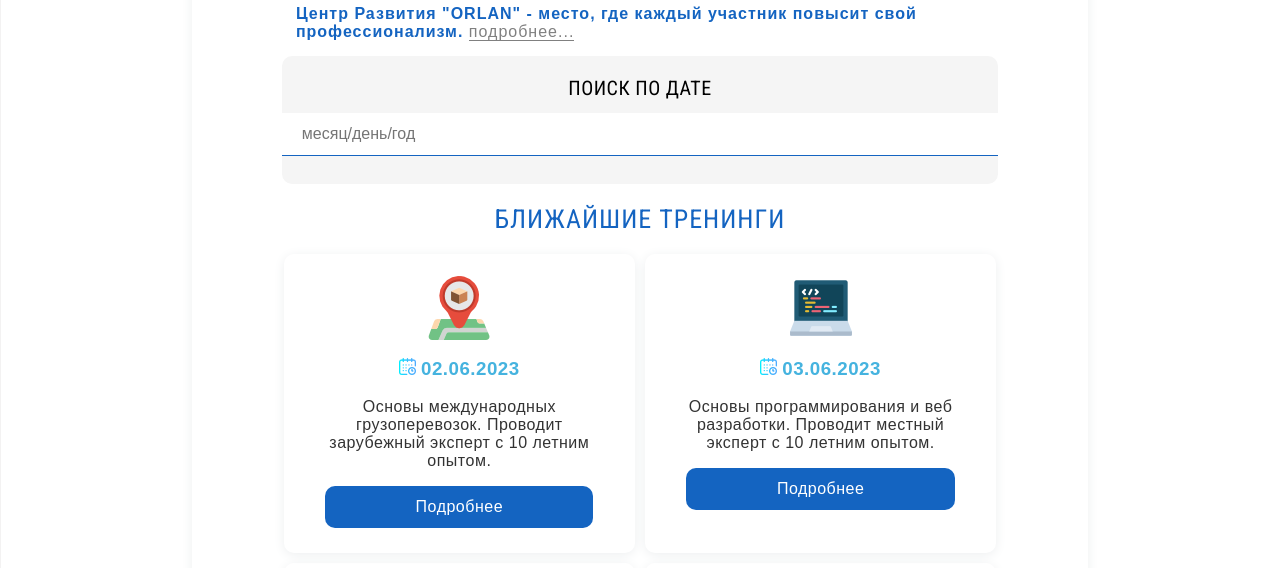
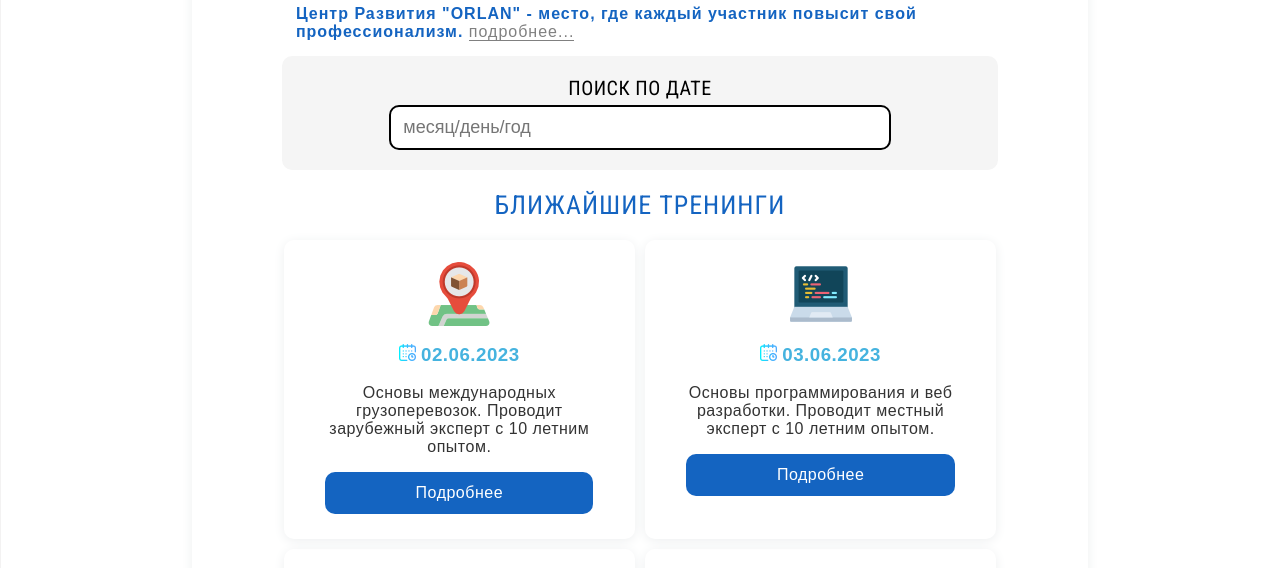
Before and after one commit to rustem-garr/frontend, a plain HTML site: page development-center.html in a window 1280 px wide. Shown: the part 183-751 px from the top of the page. Drawn offline with Linux system fonts and the light colour scheme; a script that the page names is missing.

Commit message:
Update style-development-center.css

```diff
--- a/static/css/style-development-center.css
+++ b/static/css/style-development-center.css
@@ -328,15 +328,18 @@ body {
     margin: 0 auto 5px;
 }
 
-input[type=date] {
-    display: block;
-    width: 100%;
-    padding: 10px 12px;
-    font-size: 18px;
-    width: 70%;
-    margin: 0 auto;
-    border-radius: 10px;
+#training-date {
+    display: block !important;
+    width: 100% !important;
+    padding: 10px 12px !important;
+    font-size: 18px !important;
+    width: 70% !important;
+    margin: 0 auto !important;
+    border-radius: 10px !important;
+    border:2px solid black;
 }
+
+
 
 .about-us-image {
     width: 90%;
@@ -460,8 +463,8 @@ input[type=date] {
         margin-top: 0 !important;
     }
 
-    input[type=date]{
-        width:90%;
+    #training-date{
+        width:90% !important;
     }
 }
 
```
